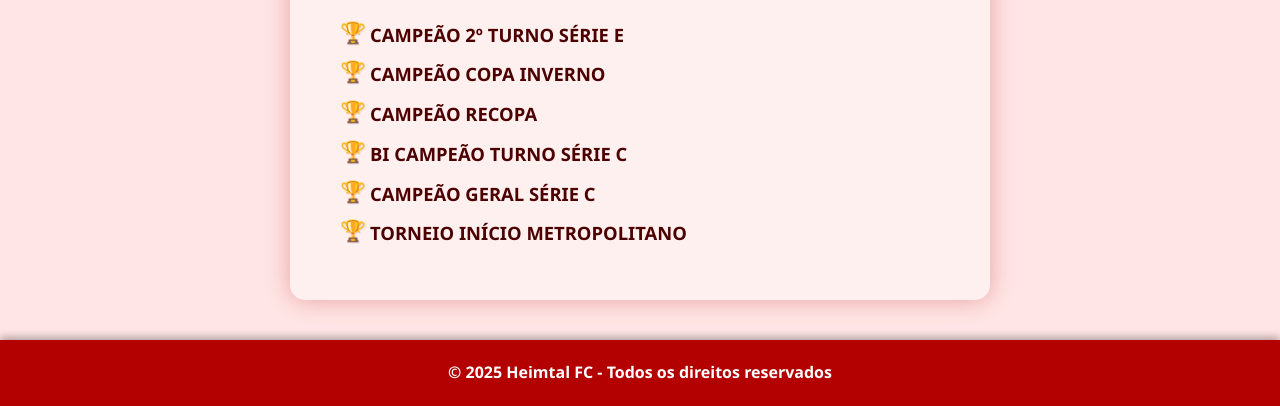
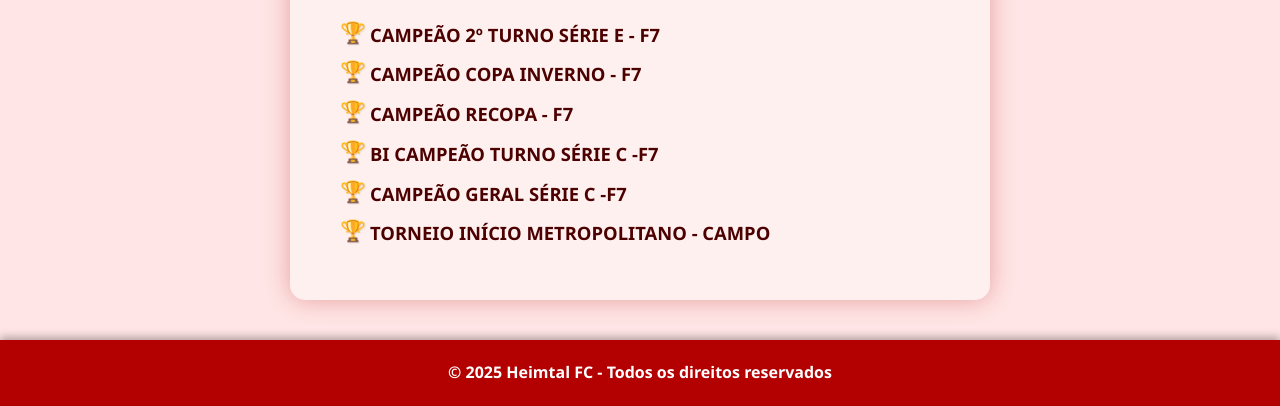
Before and after one commit to Ricardogonzaga98/SiteAPI, a plain HTML site: page sobre.html in a window 1280 px wide. Shown: the part 595-1001 px from the top of the page. Drawn offline with Linux system fonts and the light colour scheme.

Commit message:
atualização

```diff
--- a/sobre.html
+++ b/sobre.html
@@ -185,12 +185,12 @@
 
     <h1>Títulos do Heimtal FC</h1>
     <ul>
-      <li>CAMPEÃO 2º TURNO SÉRIE E</li>
-      <li>CAMPEÃO COPA INVERNO</li>
-      <li>CAMPEÃO RECOPA</li>
-      <li>BI CAMPEÃO TURNO SÉRIE C</li>
-      <li>CAMPEÃO GERAL SÉRIE C</li>
-      <li>TORNEIO INÍCIO METROPOLITANO</li>
+      <li>CAMPEÃO 2º TURNO SÉRIE E - F7</li>
+      <li>CAMPEÃO COPA INVERNO - F7</li>
+      <li>CAMPEÃO RECOPA - F7</li>
+      <li>BI CAMPEÃO TURNO SÉRIE C -F7</li>
+      <li>CAMPEÃO GERAL SÉRIE C -F7</li>
+      <li>TORNEIO INÍCIO METROPOLITANO - CAMPO</li>
     </ul>
   </main>
 
```
